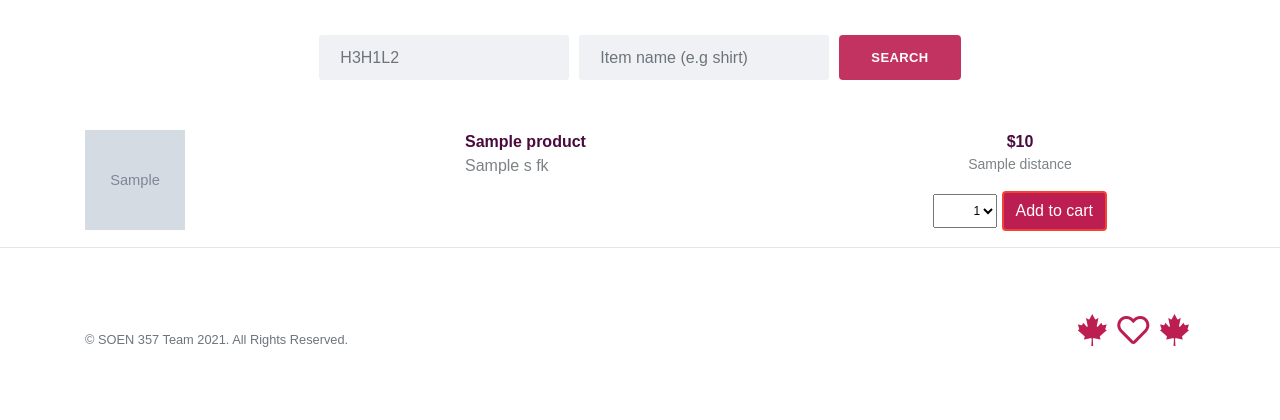
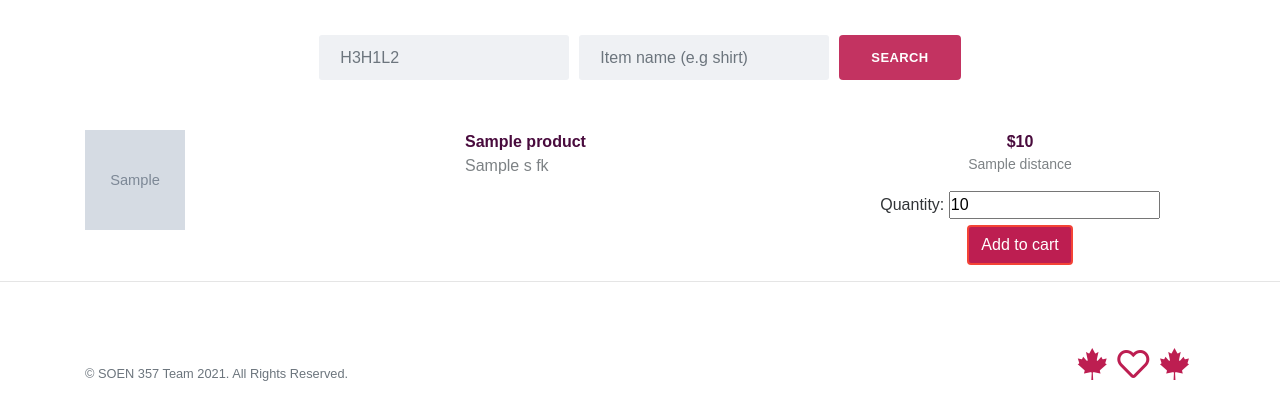
Before and after one commit to AbdulSir/Pro-Local, a Django app: template pro_local/templates/shop.html in a window 1280 px wide. Shown: the part 233-653 px from the top of the page. Run offline with Django 3.2, Linux system fonts and the light colour scheme; the template is opened without the code that fills it: most values are stand-ins (such as "Sample title", 1, 10 or a date in 2020); grey boxes marked "Sample" are stand-in pictures; some libraries are stand-ins or nearby versions; some web fonts are replaced.

Commit message:
Bugfix for App Crash #3

```diff
--- a/pro_local/pro_local/wsgi.py
+++ b/pro_local/pro_local/wsgi.py
@@ -11,6 +11,6 @@ import os
 
 from django.core.wsgi import get_wsgi_application
 
-os.environ.setdefault('DJANGO_SETTINGS_MODULE', 'pro_local.settings')
+os.environ.setdefault('DJANGO_SETTINGS_MODULE', 'pro_local.pro_local.settings')
 
 application = get_wsgi_application()
--- a/pro_local/templates/shop.html
+++ b/pro_local/templates/shop.html
@@ -50,13 +50,9 @@
 								<p class="distance">{{ product.s_FK.distance }}</p>
 							</div>
 							<div class="aligned">
-								<select class="select-quantity" name="quantity" style="font-size:12px;">
-									<optgroup label="Quantity:">
-										<option value="1" selected>1</option>
-										<option value="2">2</option>
-										<option value="3">3</option>
-									</optgroup>
-								</select>
+							<label for="quantity">Quantity:</label>
+                            <input type="number" id="quantity" name="quantity" min="0" value="{{product.qty}}">
+
 								<!-- onclick function below takes in two parameters, the product pk and the quantity of the product
 								You can change the parameter to each field of the product instead of the pk and accessing them later -->
 								<button class="btn btn-primary" onclick="addToCart( 'PLCART-{{product.s_FK.s_name}}-{{product.p_name}}', document.querySelector('#quantity').value)" type="button" style="background: #bd1e51; border: 2px solid #f44336;">Add to cart</button>
```
